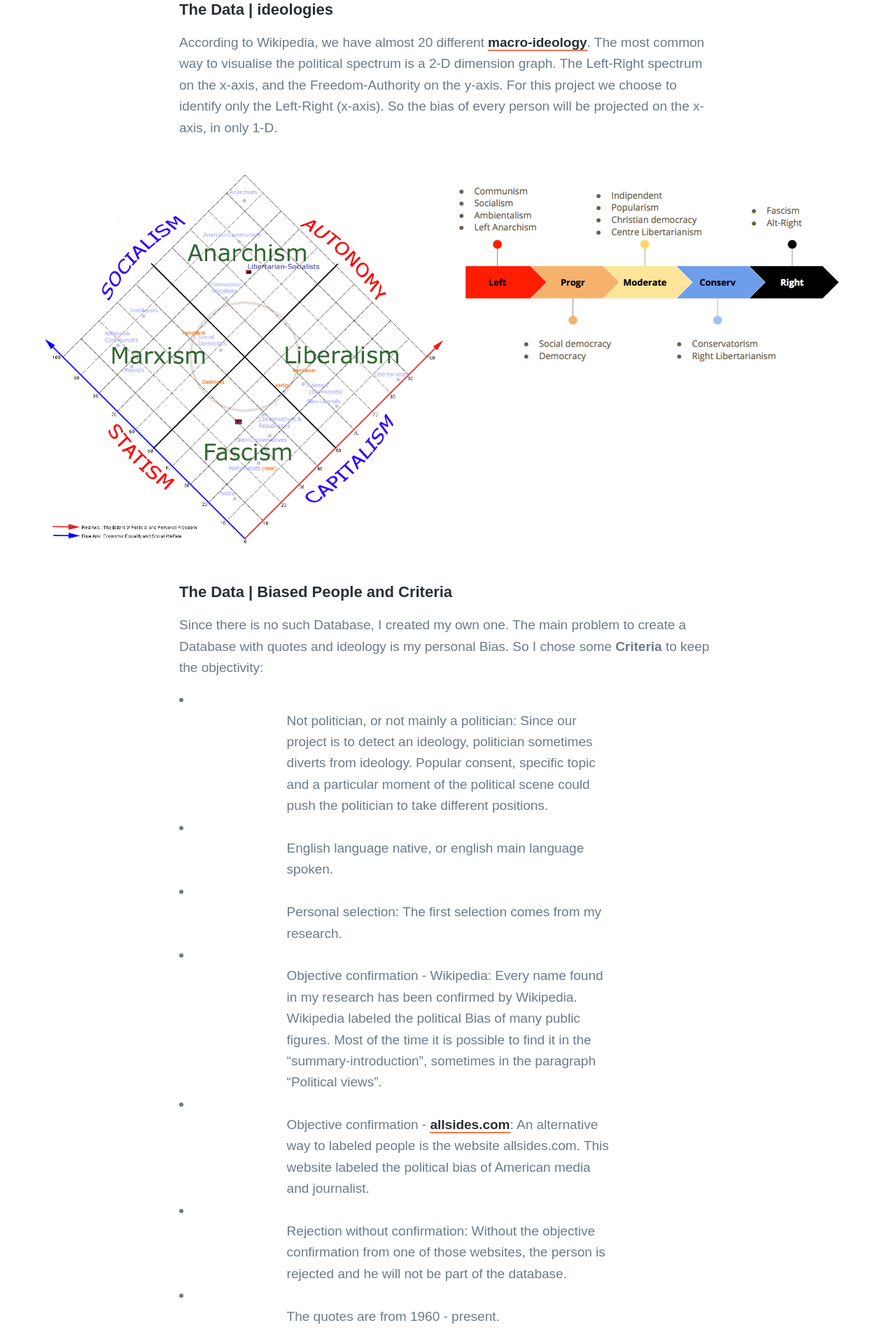
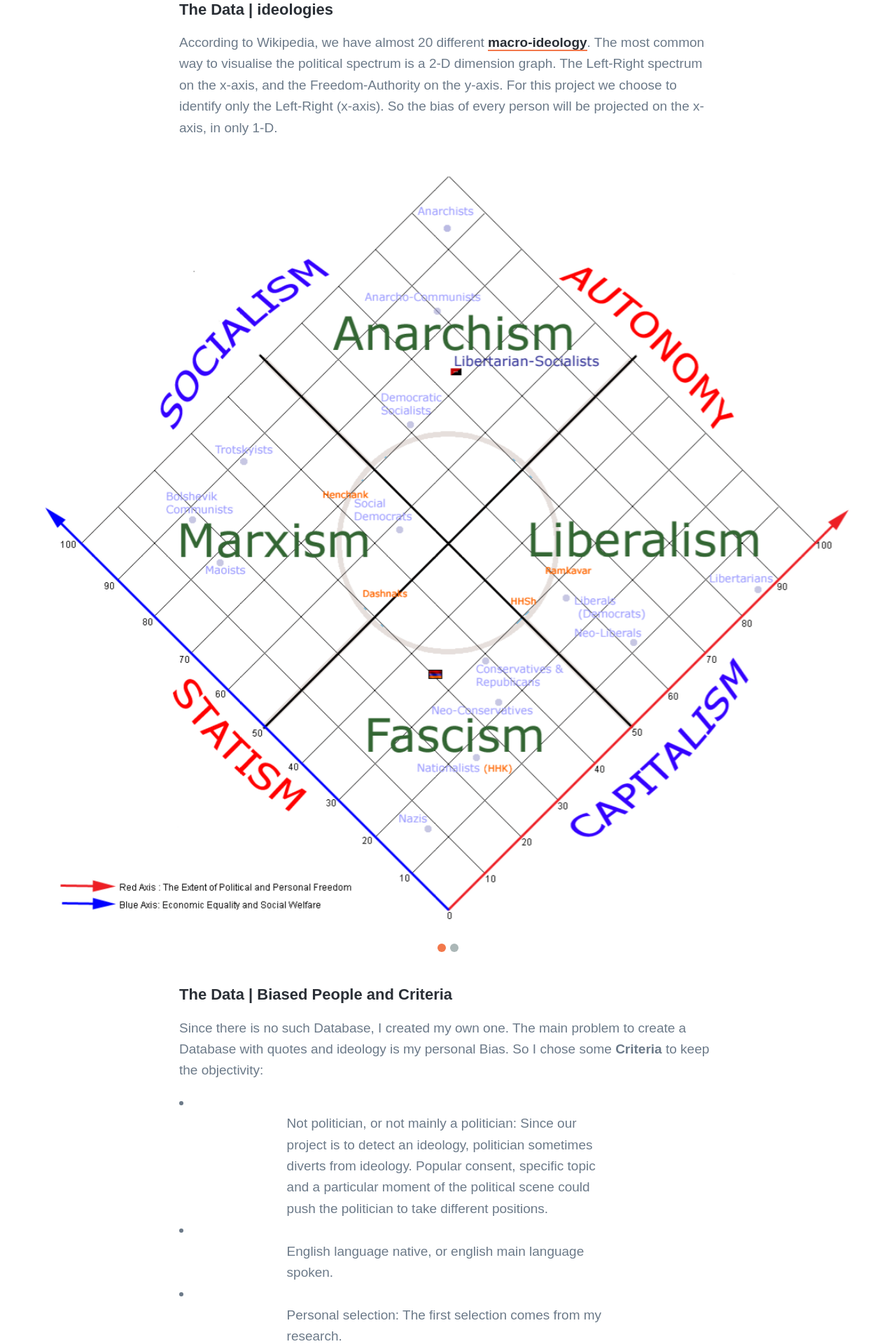
Before and after one commit to enrico-cascavilla/enrico-cascavilla.github.io, a Jekyll site: the page built from _projects/2018-06-30-ideology-detection.md, in a window 1280 px wide. Shown: the part 1948-3868 px from the top of the page at 70% size. Built offline with Jekyll 4.4.1, drawn with Linux system fonts in a browser that asks for light colours; nearby versions of some CDN libraries; some web fonts are replaced.

Commit message:
portfolio name

```diff
--- a/_projects/2018-06-30-ideology-detection.md
+++ b/_projects/2018-06-30-ideology-detection.md
@@ -36,8 +36,8 @@ Recently everyone saw what probably will be the future of political campaign wit
 According to Wikipedia, we have almost 20 different [macro-ideology](https://en.wikipedia.org/wiki/List_of_political_ideologies). The most common way to visualise the political spectrum is a 2-D dimension graph.
 The Left-Right spectrum on the x-axis, and the Freedom-Authority on the y-axis. For this project we choose to identify only the Left-Right (x-axis). So the bias of every person will be projected on the x-axis, in only 1-D.
 
-<div class="gallery" data-columns="2">
-	<img src="/images/projects/ideology/geography-of-political-ideology.png" alt="Example" width="200" height="40">
+<div class="gallery" data-columns="1">
+	<img src="/images/projects/ideology/geography-of-political-ideology.png">
 	<img src="/images/projects/ideology/left_right.png">
 </div>
 
```
